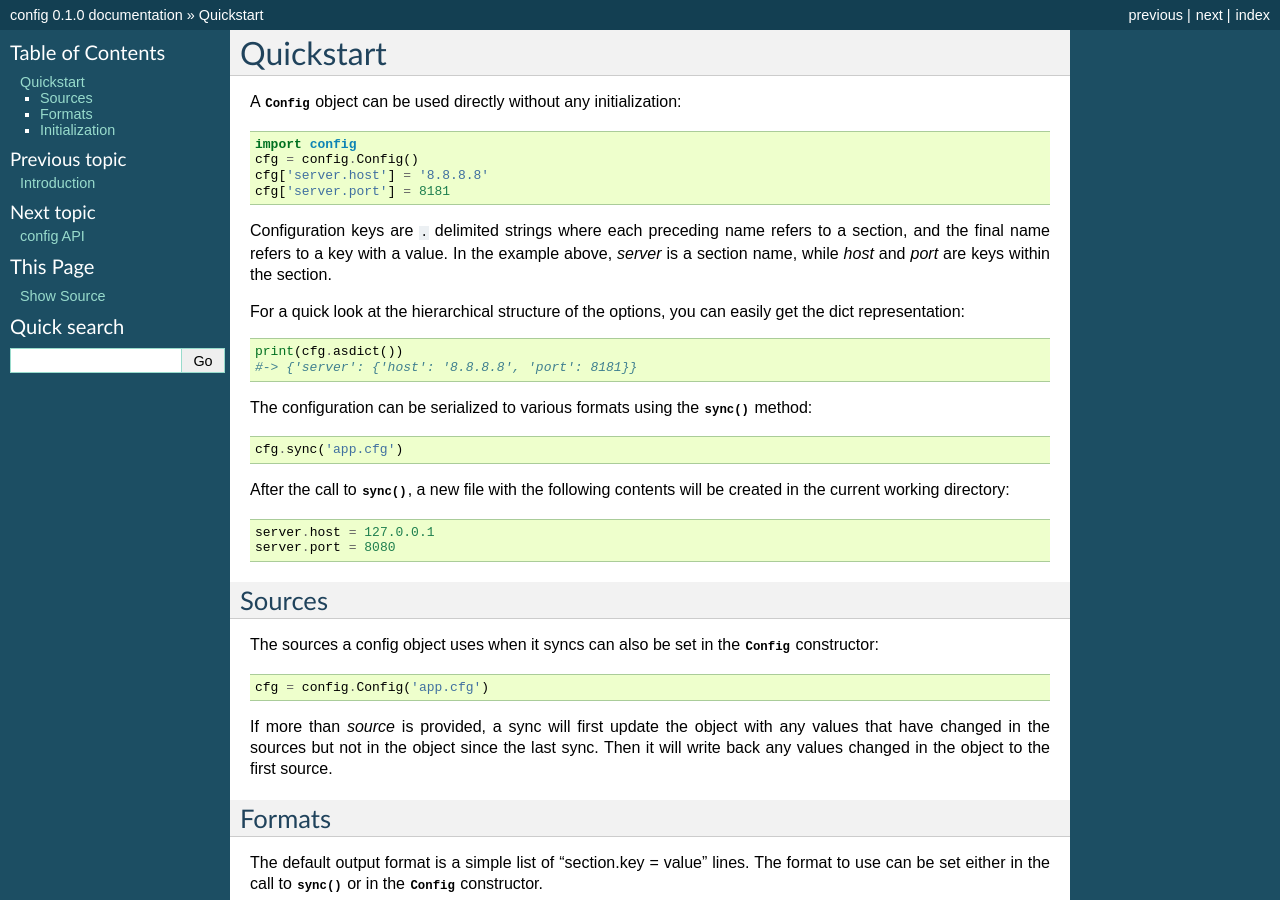
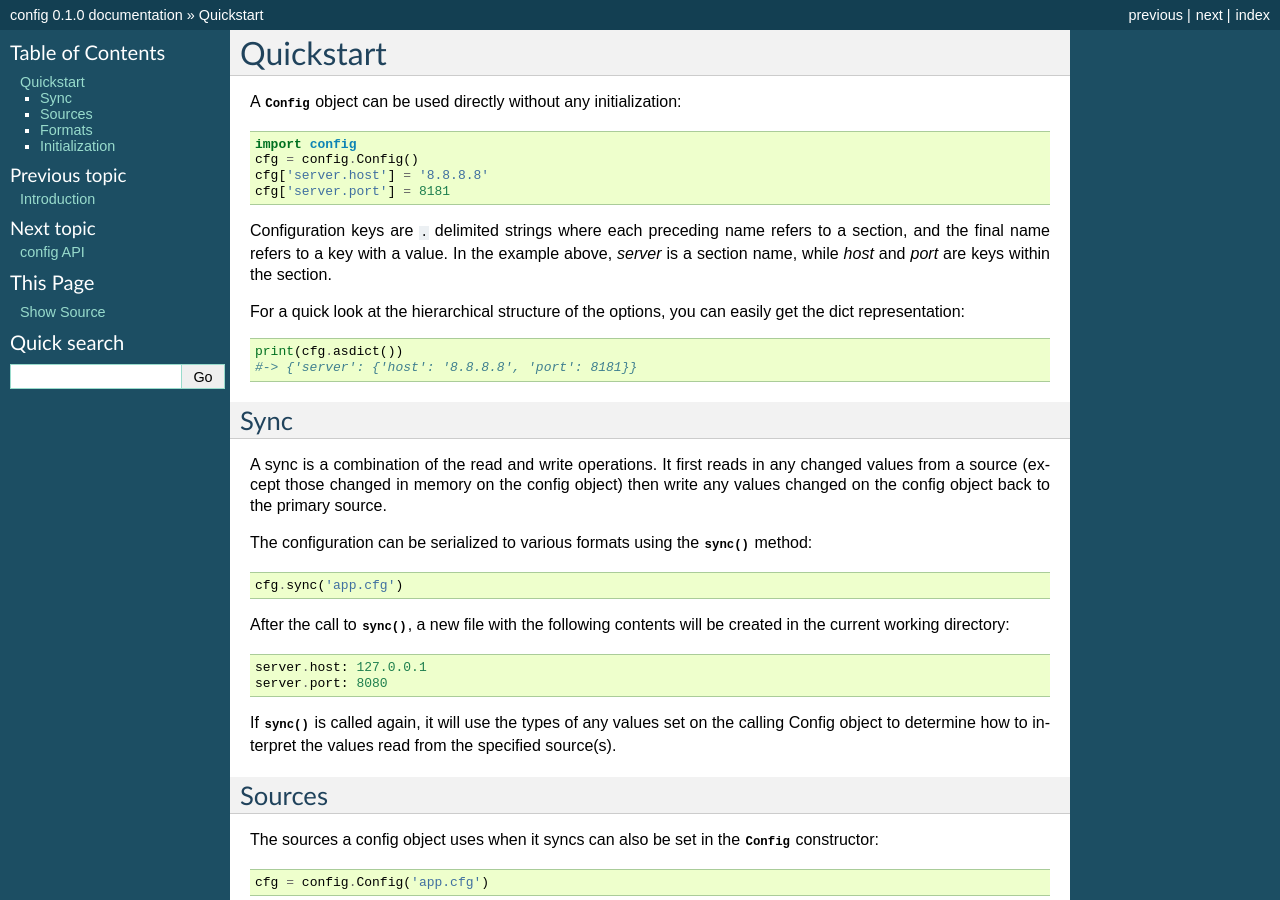
Before and after one commit to dhagrow/profig, a Sphinx documentation site: the page built from docs/quickstart.txt, in a window 1280 px wide and 900 px high. Built offline with Sphinx 7.4.7, drawn with Linux system fonts in a browser that asks for light colours.

Commit message:
updated docs

```diff
--- a/docs/quickstart.txt
+++ b/docs/quickstart.txt
@@ -19,6 +19,14 @@ get the dict representation::
     print(cfg.asdict())
     #-> {'server': {'host': '8.8.8.8', 'port': 8181}}
 
+Sync
+----
+
+A sync is a combination of the read and write operations. It first reads in any
+changed values from a source (except those changed in memory on the config
+object) then write any values changed on the config object back to the primary
+source.
+
 The configuration can be serialized to various formats using the
 :meth:`~config.Config.sync` method::
 
@@ -27,8 +35,12 @@ The configuration can be serialized to various formats using the
 After the call to :meth:`~config.Config.sync`, a new file with the following
 contents will be created in the current working directory::
 
-    server.host = 127.0.0.1
-    server.port = 8080
+    server.host: 127.0.0.1
+    server.port: 8080
+
+If :meth:`~config.Config.sync` is called again, it will use the types of
+any values set on the calling Config object to determine how to interpret
+the values read from the specified source(s).
 
 Sources
 -------
```
Also changed, not shown: 1 other file.
